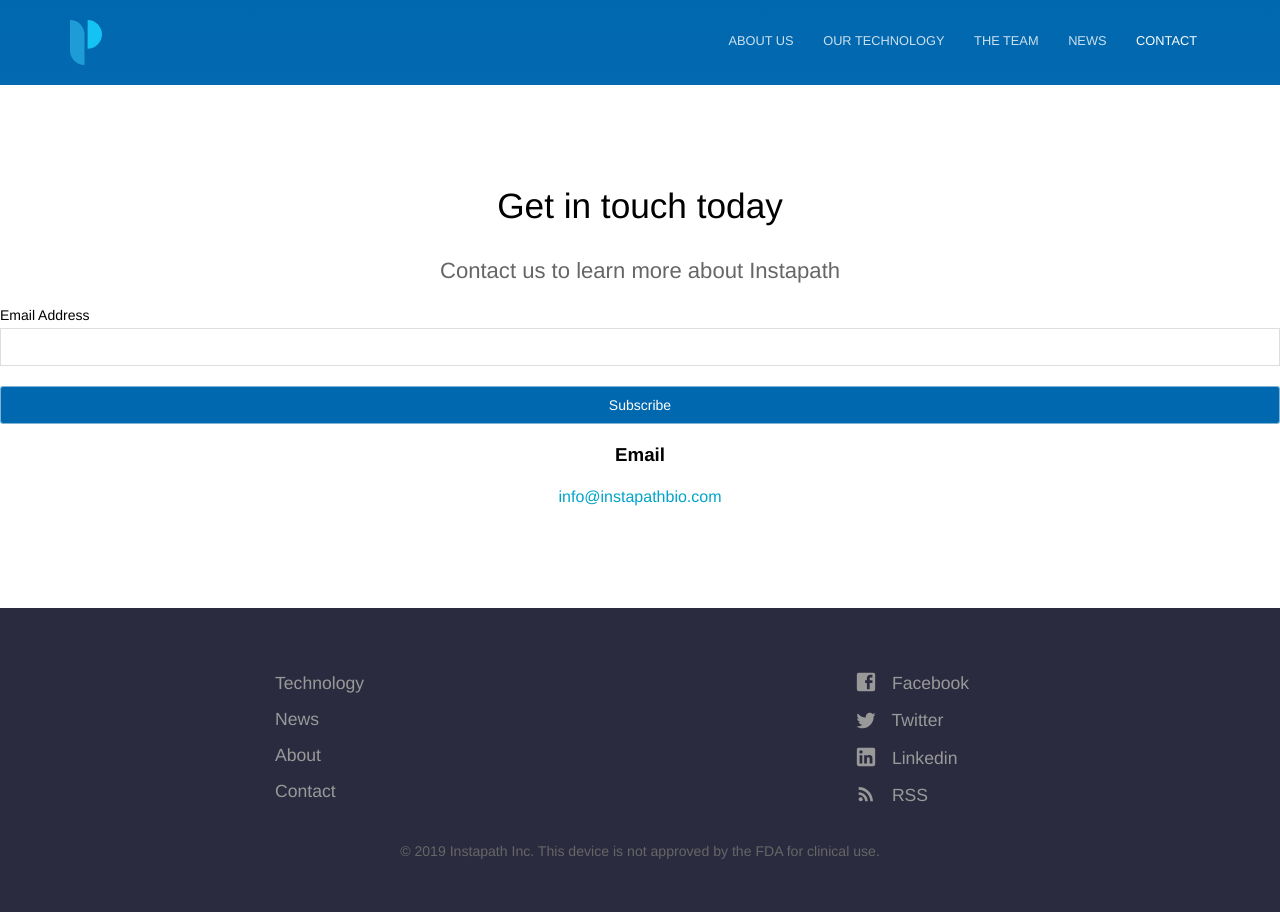
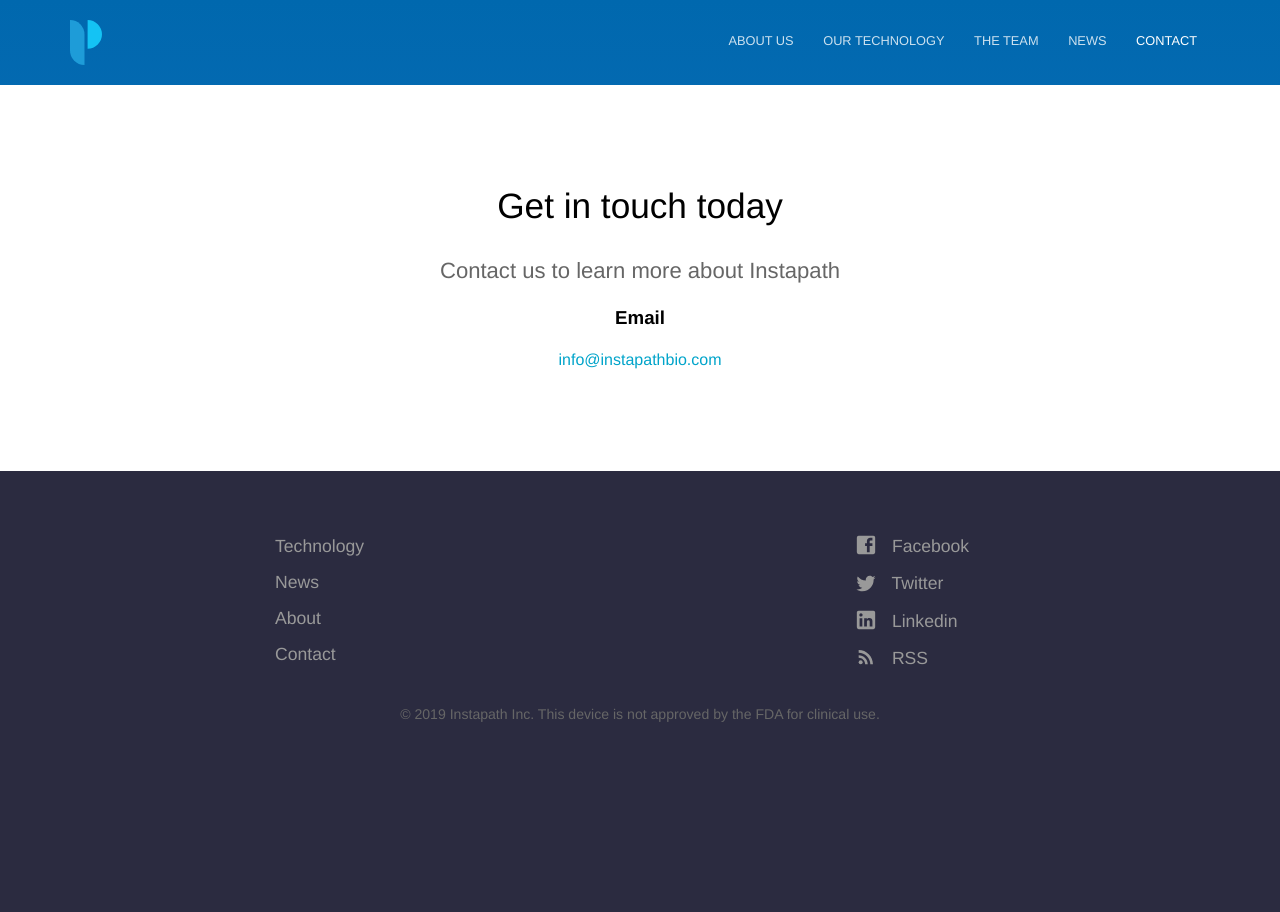
Before and after one commit to dnagaraj10/Instapath.github.io, a Jekyll site: the page built from contact.html, in a window 1280 px wide. Built offline with Jekyll 4.4.1, drawn with Linux system fonts in a browser that asks for light colours; comment, search, counter and statistics services are not loaded.

Commit message:
Update contact.html

```diff
--- a/contact.html
+++ b/contact.html
@@ -10,33 +10,6 @@
   zoom: 13
 ---
 
-<!-- Begin Mailchimp Signup Form -->
-<link href="//cdn-images.mailchimp.com/embedcode/classic-10_7.css" rel="stylesheet" type="text/css">
-<style type="text/css">
-	#mc_embed_signup{background:#fff; clear:left; font:14px Helvetica,Arial,sans-serif; }
-	/* Add your own Mailchimp form style overrides in your site stylesheet or in this style block.
-	   We recommend moving this block and the preceding CSS link to the HEAD of your HTML file. */
-</style>
-<div id="mc_embed_signup">
-<form action="https://instapathbio.us16.list-manage.com/subscribe/post?u=2576801f5e58574ebfb1fc85e&amp;id=8983375ab8" method="post" id="mc-embedded-subscribe-form" name="mc-embedded-subscribe-form" class="validate" target="_blank" novalidate>
-    <div id="mc_embed_signup_scroll">
-<div class="mc-field-group">
-	<label for="mce-EMAIL">Email Address
-</label>
-	<input type="email" value="" name="EMAIL" class="required email" id="mce-EMAIL">
-</div>
-	<div id="mce-responses" class="clear">
-		<div class="response" id="mce-error-response" style="display:none"></div>
-		<div class="response" id="mce-success-response" style="display:none"></div>
-	</div>    <!-- real people should not fill this in and expect good things - do not remove this or risk form bot signups-->
-    <div style="position: absolute; left: -5000px;" aria-hidden="true"><input type="text" name="b_2576801f5e58574ebfb1fc85e_8983375ab8" tabindex="-1" value=""></div>
-    <div class="clear"><input type="submit" value="Subscribe" name="subscribe" id="mc-embedded-subscribe" class="button"></div>
-    </div>
-</form>
-</div>
-<script type='text/javascript' src='//s3.amazonaws.com/downloads.mailchimp.com/js/mc-validate.js'></script><script type='text/javascript'>(function($) {window.fnames = new Array(); window.ftypes = new Array();fnames[0]='EMAIL';ftypes[0]='email';fnames[1]='FNAME';ftypes[1]='text';fnames[2]='LNAME';ftypes[2]='text';fnames[3]='ADDRESS';ftypes[3]='address';fnames[4]='PHONE';ftypes[4]='phone';}(jQuery));var $mcj = jQuery.noConflict(true);</script>
-<!--End mc_embed_signup-->
-
 
 <h3 class="editable"><center>Email</center></h3>
 		<p><center><a href="mailto:info@instapathbio.com">info@instapathbio.com</a></center></p>
```
